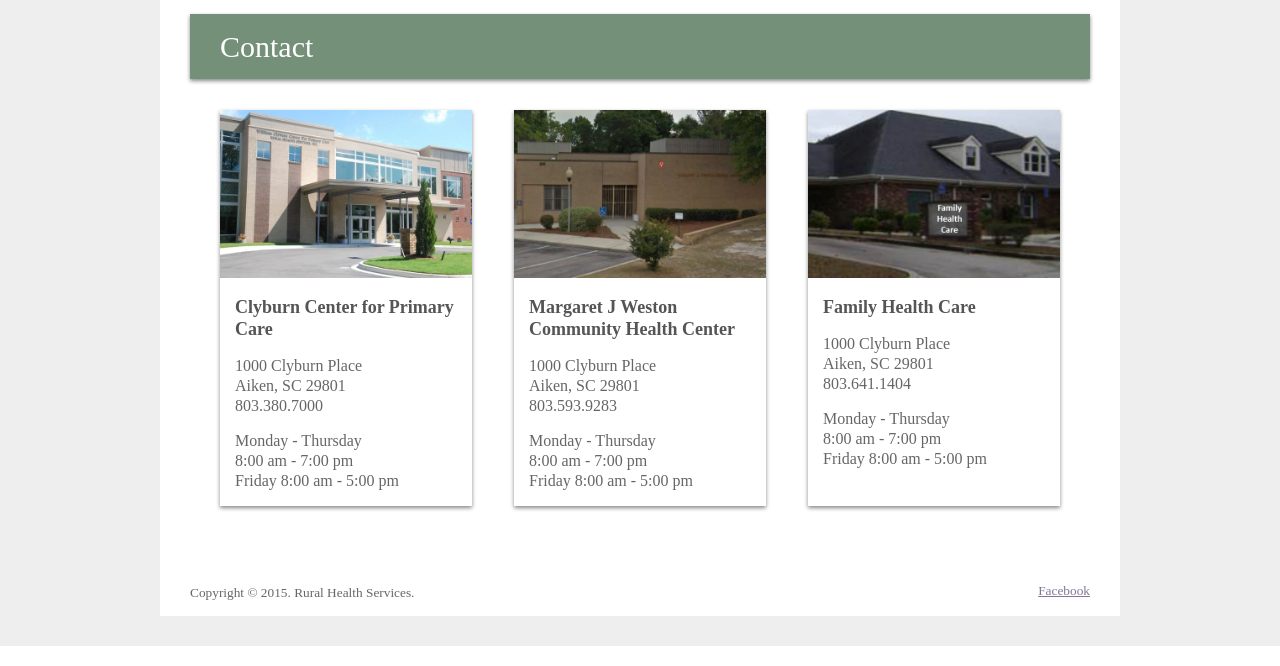
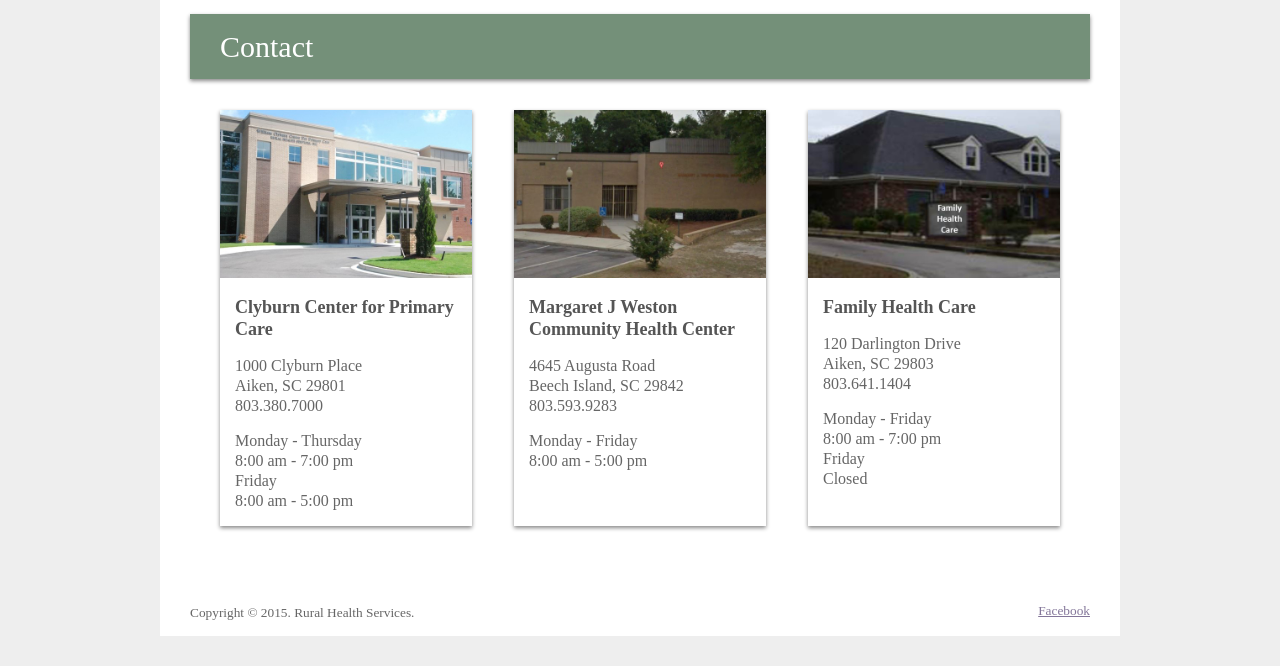
Before and after one commit to JesseNichols/RuralHealthServices, a PHP site: page /contact.php?language=1 in a window 1280 px wide. Shown: the part 236-902 px from the top of the page. Run offline with PHP 8.4, Linux system fonts and the light colour scheme; some libraries are stand-ins or nearby versions.

Commit message:
Update location addresses and hours

```diff
--- a/_includes/_content/_english/_home/contact.php
+++ b/_includes/_content/_english/_home/contact.php
@@ -5,23 +5,23 @@
             <div>
                 <h4>Clyburn Center for Primary Care</h4>
                 <p>1000 Clyburn Place<br>Aiken, SC 29801<br>803.380.7000</p>
-                <p>Monday - Thursday<br>8:00 am - 7:00 pm<br>Friday 8:00 am - 5:00 pm</p>
+                <p>Monday - Thursday<br>8:00 am - 7:00 pm<br>Friday<br>8:00 am - 5:00 pm</p>
             </div>
         </div>
         <div>
             <img src="_images/contact/mjwchc.jpg" alt="Margaret J Weston Community Health Center">
             <div>
                 <h4>Margaret J Weston Community Health Center</h4>
-                <p>1000 Clyburn Place<br>Aiken, SC 29801<br>803.593.9283</p>
-                <p>Monday - Thursday<br>8:00 am - 7:00 pm<br>Friday 8:00 am - 5:00 pm</p>
+                <p>4645 Augusta Road<br>Beech Island, SC 29842<br>803.593.9283</p>
+                <p>Monday - Friday<br>8:00 am - 5:00 pm</p>
             </div>
         </div>
         <div>
             <img src="_images/contact/fhc.jpg" alt="Family Health Care">
             <div>
                 <h4>Family Health Care</h4>
-                <p>1000 Clyburn Place<br>Aiken, SC 29801<br>803.641.1404</p>
-                <p>Monday - Thursday<br>8:00 am - 7:00 pm<br>Friday 8:00 am - 5:00 pm</p>
+                <p>120 Darlington Drive<br>Aiken, SC 29803<br>803.641.1404</p>
+                <p>Monday - Friday<br>8:00 am - 7:00 pm<br>Friday<br>Closed</p>
             </div>
         </div>
     </div>
```
